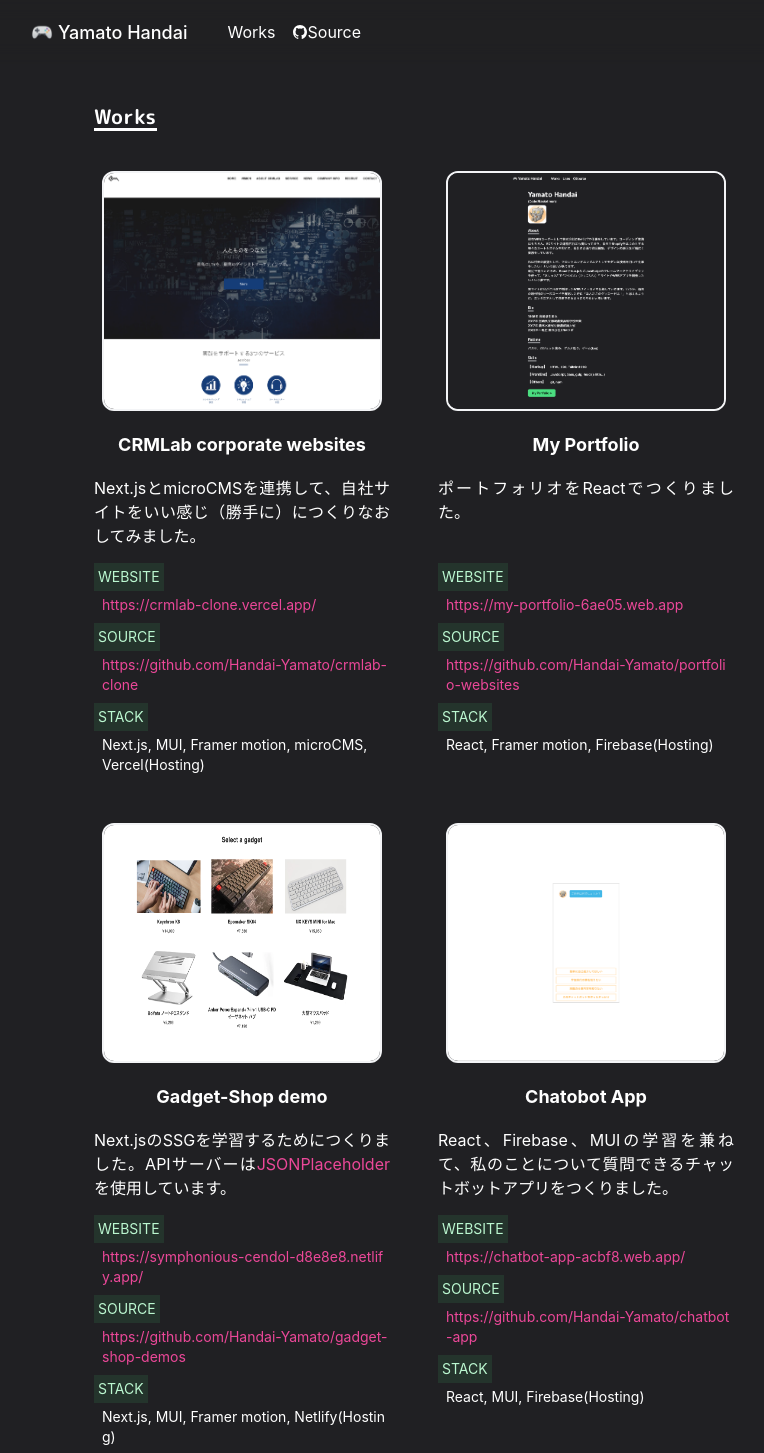
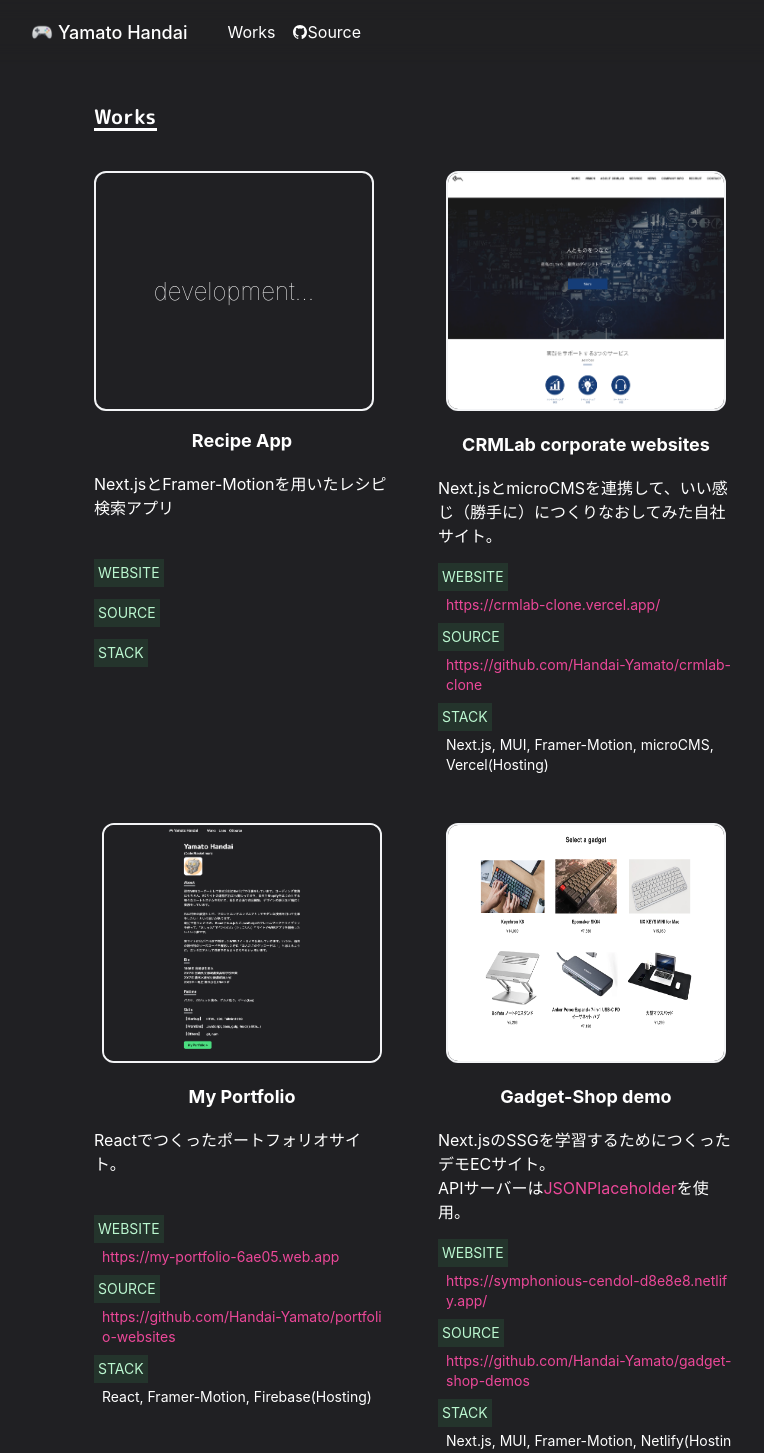
Before and after one commit to Handai-Yamato/portfolio-websites, a React (Create React App) app: page /works in a window 1280 px wide. Shown: the top 1453 px of the page, without its empty margins (226-990 px from the left). Built offline with nearby package versions, Linux system fonts and the light colour scheme.

Commit message:
add Recipe App

```diff
--- a/src/components/WorksPage.js
+++ b/src/components/WorksPage.js
@@ -31,6 +31,32 @@ const WorksPage = () => {
       <h2>Works</h2>
 
       <WorksWrap>
+        <WorkContainer
+          style={{
+            textAlign: "center",
+          }}
+        >
+          <Development></Development>
+          <div>
+            <WorksTitle>Recipe App</WorksTitle>
+            <WorksText>Next.jsとFramer-Motionを用いたレシピ検索アプリ</WorksText>
+            <WorksList>
+              <WorksItem>
+                <LinkHead>WEBSITE</LinkHead>
+                <LinkText></LinkText>
+              </WorksItem>
+              <WorksItem>
+                <LinkHead>SOURCE</LinkHead>
+                <LinkText></LinkText>
+              </WorksItem>
+              <WorksItem>
+                <LinkHead>STACK</LinkHead>
+                <LinkText></LinkText>
+              </WorksItem>
+            </WorksList>
+          </div>
+        </WorkContainer>
+
         <WorkContainer>
           <a href="https://crmlab-clone.vercel.app/" target={"blank"}>
             <WorksImage src={CrmlabCloneImage} alt="" />
@@ -38,7 +64,7 @@ const WorksPage = () => {
           <div>
             <WorksTitle>CRMLab corporate websites</WorksTitle>
             <WorksText>
-              Next.jsとmicroCMSを連携して、自社サイトをいい感じ（勝手に）につくりなおしてみました。
+              Next.jsとmicroCMSを連携して、いい感じ（勝手に）につくりなおしてみた自社サイト。
             </WorksText>
             <WorksList>
               <WorksItem>
@@ -58,7 +84,7 @@ const WorksPage = () => {
               <WorksItem>
                 <LinkHead>STACK</LinkHead>
                 <LinkText>
-                  Next.js, MUI, Framer motion, microCMS,<br></br>Vercel(Hosting)
+                  Next.js, MUI, Framer-Motion, microCMS,<br></br>Vercel(Hosting)
                 </LinkText>
               </WorksItem>
             </WorksList>
@@ -71,7 +97,7 @@ const WorksPage = () => {
           </a>
           <div>
             <WorksTitle>My Portfolio</WorksTitle>
-            <WorksText>ポートフォリオをReactでつくりました。</WorksText>
+            <WorksText>Reactでつくったポートフォリオサイト。</WorksText>
             <WorksList>
               <WorksItem>
                 <LinkHead>WEBSITE</LinkHead>
@@ -91,7 +117,7 @@ const WorksPage = () => {
               </WorksItem>
               <WorksItem>
                 <LinkHead>STACK</LinkHead>
-                <LinkText>React, Framer motion, Firebase(Hosting)</LinkText>
+                <LinkText>React, Framer-Motion, Firebase(Hosting)</LinkText>
               </WorksItem>
             </WorksList>
           </div>
@@ -104,8 +130,8 @@ const WorksPage = () => {
           <div>
             <WorksTitle>Gadget-Shop demo</WorksTitle>
             <WorksText>
-              Next.jsのSSGを学習するためにつくりました。APIサーバーは
-              <a href="https://jsonplaceholder.typicode.com/">JSONPlaceholder</a>を使用しています。
+              Next.jsのSSGを学習するためにつくったデモECサイト。<br></br>APIサーバーは
+              <a href="https://jsonplaceholder.typicode.com/">JSONPlaceholder</a>を使用。
             </WorksText>
             <WorksList>
               <WorksItem>
@@ -126,7 +152,7 @@ const WorksPage = () => {
               </WorksItem>
               <WorksItem>
                 <LinkHead>STACK</LinkHead>
-                <LinkText>Next.js, MUI, Framer motion, Netlify(Hosting)</LinkText>
+                <LinkText>Next.js, MUI, Framer-Motion, Netlify(Hosting)</LinkText>
               </WorksItem>
             </WorksList>
           </div>
@@ -139,7 +165,7 @@ const WorksPage = () => {
           <div>
             <WorksTitle>Chatobot App</WorksTitle>
             <WorksText>
-              React、Firebase、MUIの学習を兼ねて、私のことについて質問できるチャットボットアプリをつくりました。
+              React、Firebase、MUIの学習を兼ねてつくった、自己紹介チャットボットアプリ。
             </WorksText>
             <WorksList>
               <WorksItem>
@@ -172,9 +198,7 @@ const WorksPage = () => {
           </a>
           <div>
             <WorksTitle>LINE Clone</WorksTitle>
-            <WorksText>
-              Reactを用いて、Firebase-AuthenticationでGoogle認証の実装に挑戦しました。
-            </WorksText>
+            <WorksText>React x Firebase-AuthenticationでつくったLINEクローン。</WorksText>
             <WorksList>
               <WorksItem>
                 <LinkHead>WEBSITE</LinkHead>
@@ -206,7 +230,7 @@ const WorksPage = () => {
           </a>
           <div className="">
             <WorksTitle>京の介護便 / 楽天Topページ</WorksTitle>
-            <WorksText>”京の介護便”のサイトを模写コーディングしました。</WorksText>
+            <WorksText>”京の介護便”の模写コーディングしました。</WorksText>
             <WorksList>
               <WorksItem>
                 <LinkHead>WEBSITE</LinkHead>
@@ -244,9 +268,7 @@ const WorksPage = () => {
           </a>
           <div>
             <WorksTitle>Typing Game</WorksTitle>
-            <WorksText>
-              寿○打風のタイピングゲームです。APIをたたく学習を兼ねてつくりました。
-            </WorksText>
+            <WorksText>APIをたたく学習を兼ねてつくった、寿○打風のタイピングゲーム。</WorksText>
             <WorksList>
               <WorksItem>
                 <LinkHead>WEBSITE</LinkHead>
@@ -315,6 +337,32 @@ const WorksImage = styled.img`
   `}
 `;
 
+const Development = styled.div`
+  position: relative;
+  height: 70vw;
+  width: 100%;
+  border-radius: 12px;
+  border: 2px solid rgb(243 244 246);
+  transition-property: all;
+  transition-timing-function: cubic-bezier(0.4, 0, 0.2, 1);
+  transition-duration: 0.4s;
+
+  &::after {
+    position: absolute;
+    top: 50%;
+    left: 50%;
+    transform: translate(-50%, -50%);
+    content: "development...";
+    font-size: 24px;
+    font-weight: 100;
+  }
+
+  ${sm`
+    width: 280px;
+    height: 240px;
+  `}
+`;
+
 const WorksTitle = styled.h3`
   margin-top: 16px;
   font-size: 1.125rem;
@@ -324,7 +372,6 @@ const WorksTitle = styled.h3`
 const WorksText = styled.p`
   margin-top: 16px;
   text-align: left;
-  text-align: justify;
 
   ${sm`
    min-height: 72px;
```
